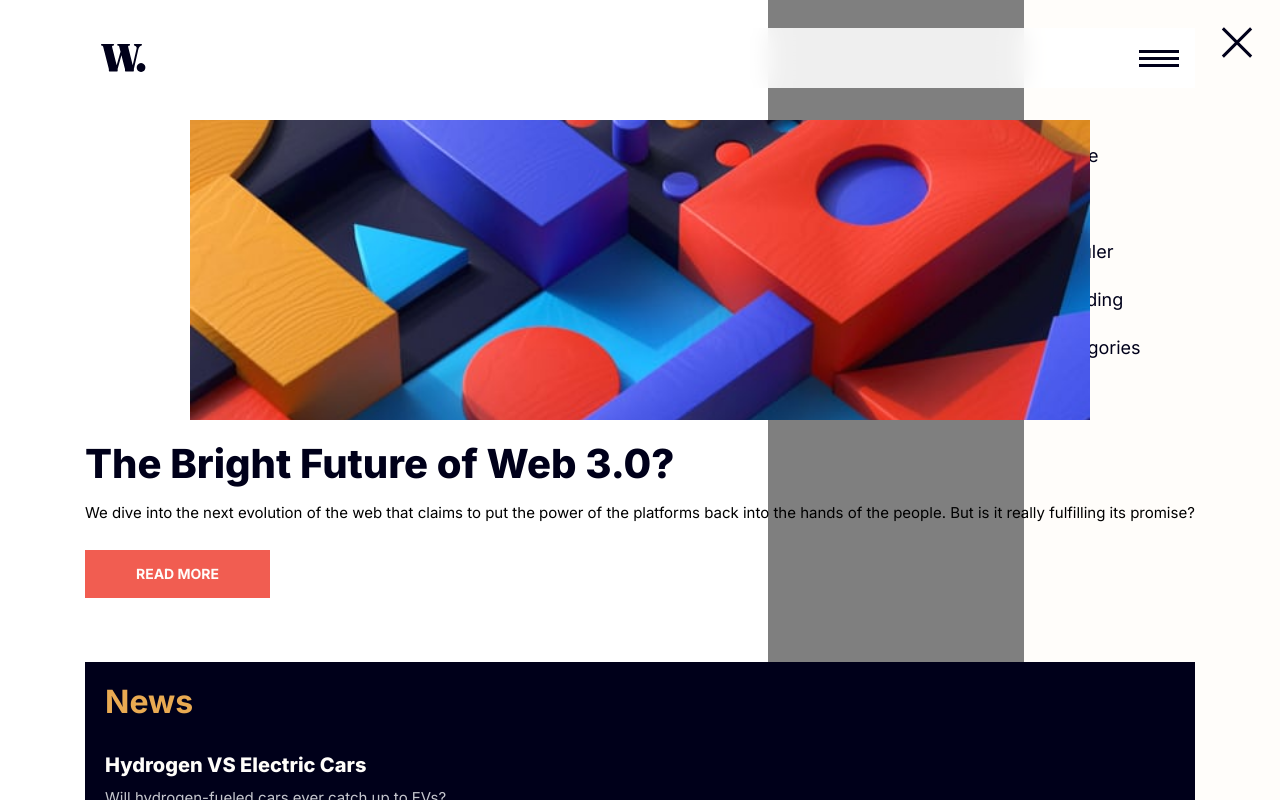
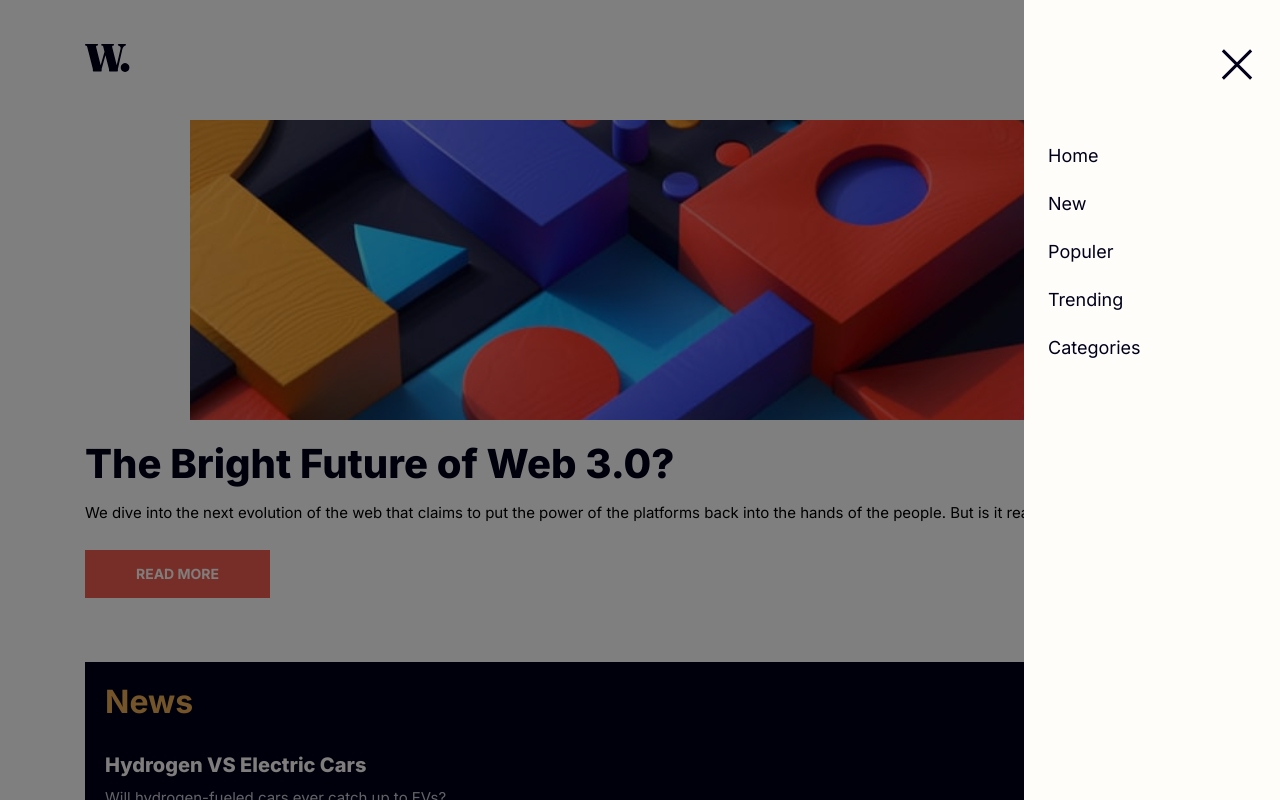
Before and after one commit to Gorales/News-Home-Page, a React (Create React App) app: page / in a window 1280 px wide. Both pictures are taken after a click on the picture 1159 px from the left and 58 px from the top of the page. Shown: the top 800 px of the page. Built offline with nearby package versions, Linux system fonts and the light colour scheme.

Commit message:
fix sidebar

```diff
--- a/src/App.css
+++ b/src/App.css
@@ -1,13 +1,9 @@
-@import url('https://fonts.googleapis.com/css2?family=Inter:wght@400;700;800&display=swap');
+@import url("https://fonts.googleapis.com/css2?family=Inter:wght@400;700;800&display=swap");
 
 * {
   margin: 0;
   padding: 0;
   box-sizing: border-box;
-}
-
-.App {
-  z-index: -500;
 }
 
 body {
@@ -22,7 +18,7 @@ body {
   height: 100%;
   width: 100%;
   padding: 28px 16px 80px;
-  font-family: 'Inter', sans-serif;
+  font-family: "Inter", sans-serif;
   scroll-behavior: smooth;
 }
 
@@ -44,23 +40,23 @@ body {
 }
 
 .scrolled::before {
-  content: '';
+  content: "";
   position: absolute;
   background-color: black;
   height: 100vh;
-  width: 100%;
+  width: calc(100vw - 256px);
   top: 0;
   right: 256px;
   opacity: 0.5;
-  z-index: -490;
+  z-index: 3;
 }
 
 .scrolled img {
   position: absolute;
   top: 27.3px;
   right: 27.3px;
-  width: '30.41px';
-  height: '30.41px';
+  width: "30.41px";
+  height: "30.41px";
 }
 
 .mobileNavbar {
@@ -92,7 +88,7 @@ header {
   max-width: 1110px;
   background-color: #ffffffe0;
   top: 0;
-  padding: 16px;
+  padding: 16px 0;
   backdrop-filter: blur(12px);
 }
 
@@ -128,7 +124,7 @@ i {
 }
 
 .main-paragraph h1 {
-  font-family: 'Inter', sans-serif;
+  font-family: "Inter", sans-serif;
   font-style: normal;
   color: #00001a;
   font-size: 40px;
@@ -144,7 +140,7 @@ i {
 }
 
 .main-paragraph button {
-  font-family: 'Inter', sans-serif;
+  font-family: "Inter", sans-serif;
   font-weight: 700;
   font-size: 14px;
   line-height: 24px;
--- a/src/App.js
+++ b/src/App.js
@@ -1,14 +1,14 @@
-import './App.css';
-import logo from './assets/logo.svg';
-import iconMenu from './assets/icon-menu.svg';
-import imagewebmobile from './assets/image-web-3-mobile.jpg';
-import iconMenuClose from './assets/icon-menu-close.svg';
-import imagewebdesktop from './assets/desktopimage-web-3-desktop.jpg';
-import NewsCard from './NewsBoxes/NewsCard';
-import newsData from './NewsBoxes/NewsData';
-import FooterData from './FooterBoxes/FooterData';
-import FooterCard from './FooterBoxes/FooterCard';
-import { useState } from 'react';
+import "./App.css";
+import logo from "./assets/logo.svg";
+import iconMenu from "./assets/icon-menu.svg";
+import imagewebmobile from "./assets/image-web-3-mobile.jpg";
+import iconMenuClose from "./assets/icon-menu-close.svg";
+import imagewebdesktop from "./assets/desktopimage-web-3-desktop.jpg";
+import NewsCard from "./NewsBoxes/NewsCard";
+import newsData from "./NewsBoxes/newsData";
+import FooterData from "./FooterBoxes/FooterData";
+import FooterCard from "./FooterBoxes/FooterCard";
+import { useState } from "react";
 
 function App() {
   const [sidebar, setSidebar] = useState(false);
@@ -35,16 +35,20 @@ function App() {
       <div
         className="scrolled"
         style={{
-          display: sidebar ? 'block' : 'none',
-          zIndex: sidebar ? '-460' : '-490',
+          display: sidebar ? "block" : "none",
+          zIndex: sidebar ? "1" : "0",
           transform: sidebar
-            ? 'transform: translateX(0)'
-            : 'transform: translateX(256px)',
+            ? "transform: translateX(0)"
+            : "transform: translateX(256px)",
         }}
         width=""
         height=""
       >
-        <img src={iconMenuClose} onClick={closeScroll}></img>
+        <img
+          src={iconMenuClose}
+          onClick={closeScroll}
+          style={{ marginTop: "22px", cursor: "pointer" }}
+        ></img>
         <div className="mobileNavbar">
           <a href="">Home</a>
           <a href="">New</a>
@@ -61,6 +65,7 @@ function App() {
             onClick={openScroll}
             width="40px"
             height="17px"
+            style={{ cursor: "pointer" }}
           ></img>
         </i>
         <div className="navbarLinks">
@@ -93,7 +98,7 @@ function App() {
                 the power of the platforms back into the hands of the people.
                 But is it really fulfilling its promise?
               </p>
-              <button>READ MORE</button>
+              <button style={{ cursor: "pointer" }}>READ MORE</button>
             </div>
           </div>
         </div>
```
